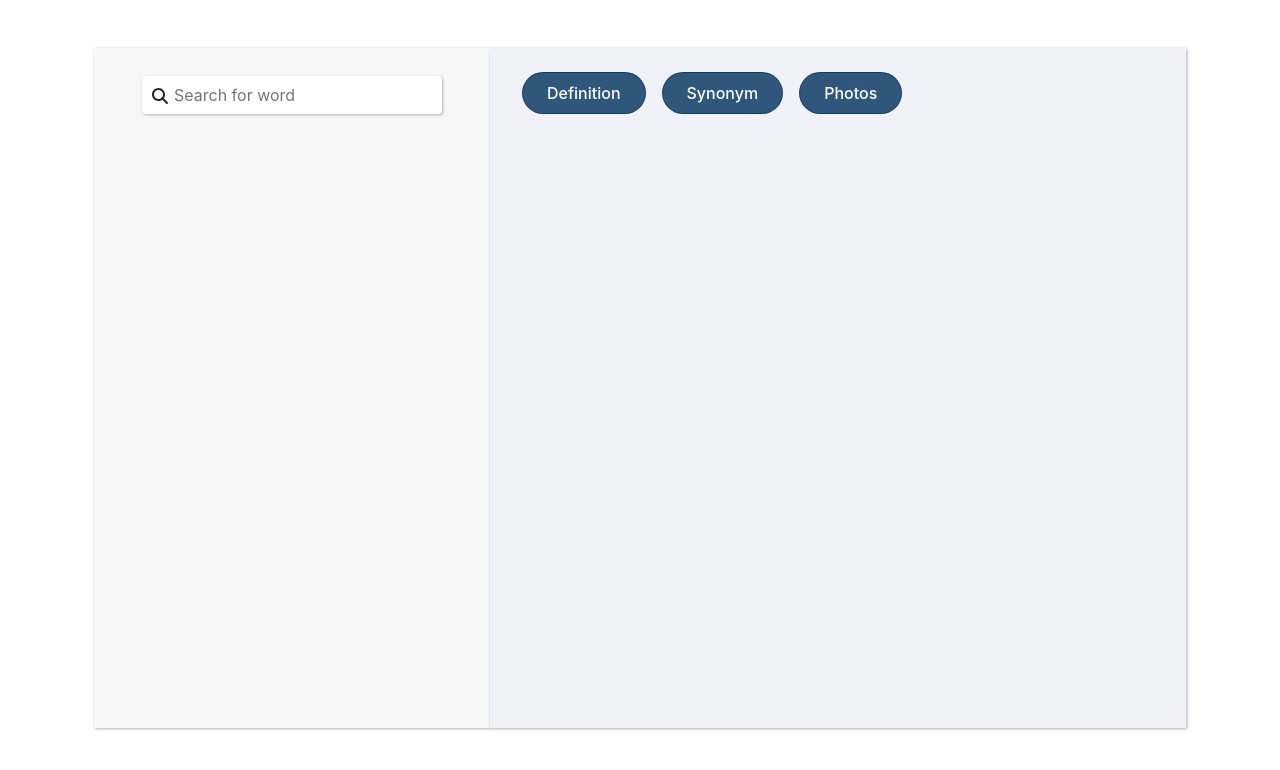
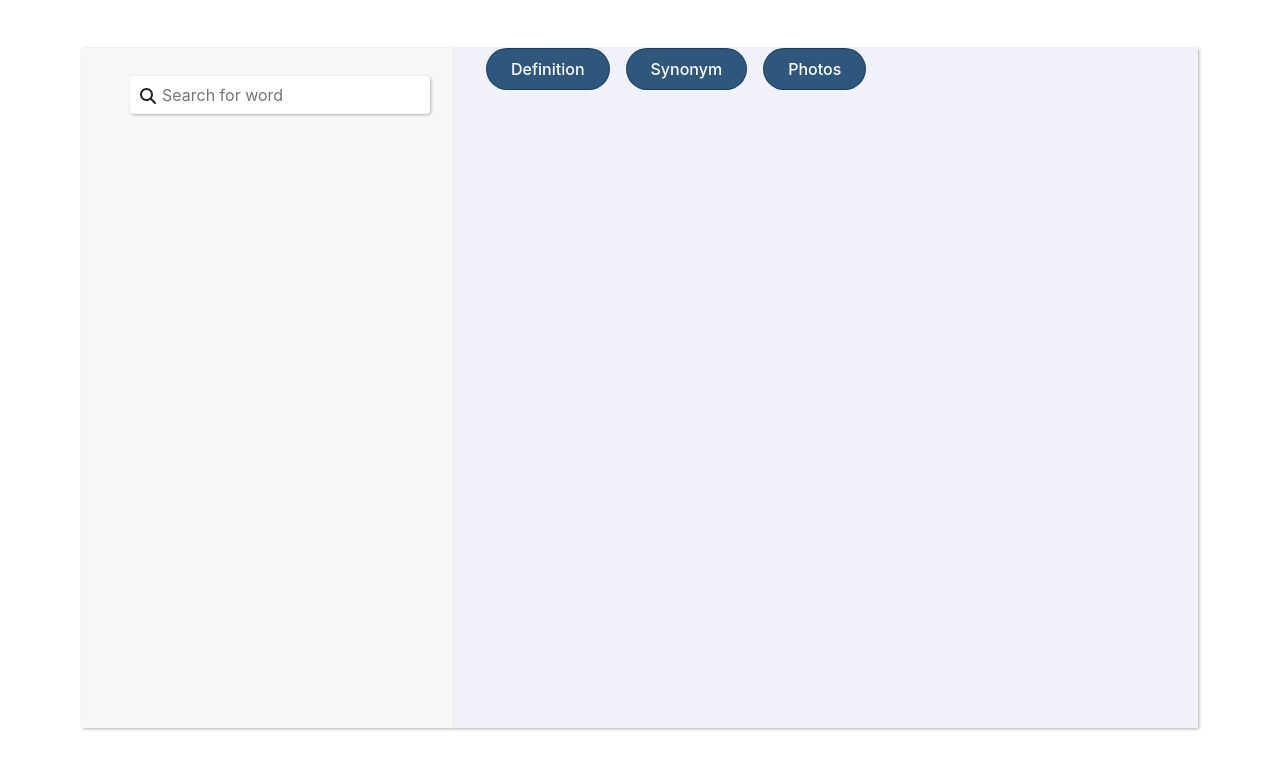
Before and after one commit to gillaryb/dictionify-react, a React (Create React App) app: page / in a window 1280 px wide. Shown: the top 770 px of the page. Built offline with nearby package versions, Linux system fonts and the light colour scheme; no server answers.

Commit message:
made it responsive

```diff
--- a/public/index.html
+++ b/public/index.html
@@ -28,7 +28,7 @@
       work correctly both with client-side routing and a non-root public URL.
       Learn how to configure a non-root public URL by running `npm run build`.
     -->
-    <title>WordWise</title>
+    <title>Dictionify</title>
   </head>
   <body>
     <noscript>You need to enable JavaScript to run this app.</noscript>
--- a/src/Dictionary.css
+++ b/src/Dictionary.css
@@ -1,13 +1,10 @@
 .Dictionary{
   padding: 16px 24px;
   height: 85vh;
-  width: 400px;
   box-shadow: 1px 1px 3px #b4aeae;
   margin-top: 48px;
   background-color: #fdfdfd;
   background-color: #f7f7f7;
-  /* margin: 0 auto;
-  width: 300px; */
 }
  .dictionary-form{
   padding: 12px 24px;
@@ -34,6 +31,5 @@
   background-color:#f1f2f9;
   box-shadow: 1px 1px 3px #b4aeae;
   height: 85vh;
-  width: 800px;
   margin-top: 48px;
 }
--- a/src/Dictionary.js
+++ b/src/Dictionary.js
@@ -7,68 +7,75 @@ import { FontAwesomeIcon } from "@fortawesome/react-fontawesome";
 import { faMagnifyingGlass } from "@fortawesome/free-solid-svg-icons";
 import './Dictionary.css';
 
+export default function Dictionary(props) {
+  const [keyword, setKeyword] = useState(props.defaultKeyword);
+  const [result, setResult] = useState(null);
+  const [loaded, setLoaded] = useState(false);
+  const [photos, setPhotos] = useState(null);
+  const [showDefinitionsComponent, setShowDefinitionsComponent] = useState(true);
 
-export default function Dictionary(props){
-  let [keyword, setKeyword] = useState(props.defaultKeyword);
-  let [result, setResult] = useState(null);
-  let [loaded, setLoaded] = useState(false);
-  let [photos, setPhotos] = useState(null);
-  let [showDefinitionsComponent, setShowDefinitionsComponent] = useState(true);
-
-  function search(){
+  function search() {
     const apiUrl = `https://api.dictionaryapi.dev/api/v2/entries/en/${keyword}`;
     axios.get(apiUrl).then(apiResponse);
 
     const pexelsApi = `3gp0FkQLZ594NDTECLpt4HzcmB6x8sGi4g1LVwUnwLsf4gQpwetgpmSy`;
     const pexelsUrl = `https://api.pexels.com/v1/search?query=${keyword}&per_page=9`;
-    axios.get(pexelsUrl, { headers: {"Authorization" : `${pexelsApi}`} }).then(pexelsResponse)
+    axios.get(pexelsUrl, { headers: { "Authorization": `${pexelsApi}` } }).then(pexelsResponse)
       .catch(error => {
         console.error(error);
       });
   }
 
-  function pexelsResponse(response){
+  function pexelsResponse(response) {
     setPhotos(response.data.photos)
   }
 
-
-  function handleSearch(event){
+  function handleSearch(event) {
     event.preventDefault();
     search();
   }
 
-  function apiResponse(response){
+  function apiResponse(response) {
     setResult(response.data[0]);
   }
 
-  function keywordChange(event){
+  function keywordChange(event) {
     setKeyword(event.target.value);
   }
 
-  function load(){
+  function load() {
     setLoaded(true);
     search();
   }
 
-  function toggleDefinitions(definitionsVisible){
+  function toggleDefinitions(definitionsVisible) {
     setShowDefinitionsComponent(definitionsVisible);
   }
 
-  if (loaded){
+  if (loaded) {
     return (
-      <div className="container d-flex">
+      <div className="container">
+        <div className="row d-flex">
+          <div className="col-12 col-md-6 col-lg-4 p-0">
             <div className="Dictionary">
               <form onSubmit={handleSearch} className="dictionary-form">
                 <FontAwesomeIcon icon={faMagnifyingGlass} className="dictionary-search-icon" />
-            <input type="search" onChange={keywordChange}
+                <input
+                  type="search"
+                  onChange={keywordChange}
                   className="dictionary-search"
-            placeholder="Search for word"/>
+                  placeholder="Search for word"
+                />
               </form>
-          <Results results={result}/>
+              <Results results={result} />
             </div>
+          </div>
+          <div className="col-12 col-md-6 col-lg-8 p-0">
             <div className="dictionary-features">
-          <Features results={result} photos={photos} toggleDefinitions={toggleDefinitions}/>
+              <Features results={result} photos={photos} toggleDefinitions={toggleDefinitions} />
               {showDefinitionsComponent ? <Definitions results={result} /> : null}
+            </div>
+          </div>
         </div>
       </div>
     );
--- a/src/Meaning.js
+++ b/src/Meaning.js
@@ -11,10 +11,6 @@ export default function Meaning(props) {
         {definitions.slice(0, 3).map((definition, index) => (
           <div key={index}>
             <p>{definition.definition}</p>
-            {/* <em>
-              <strong>Example:</strong>{definition.example}
-            </em> */}
-            {/* <Synonyms synonyms={definition.synonyms} /> */}
           </div>
         ))}
       </section>
```
Lines whose indentation alone changed are shown as unchanged.
